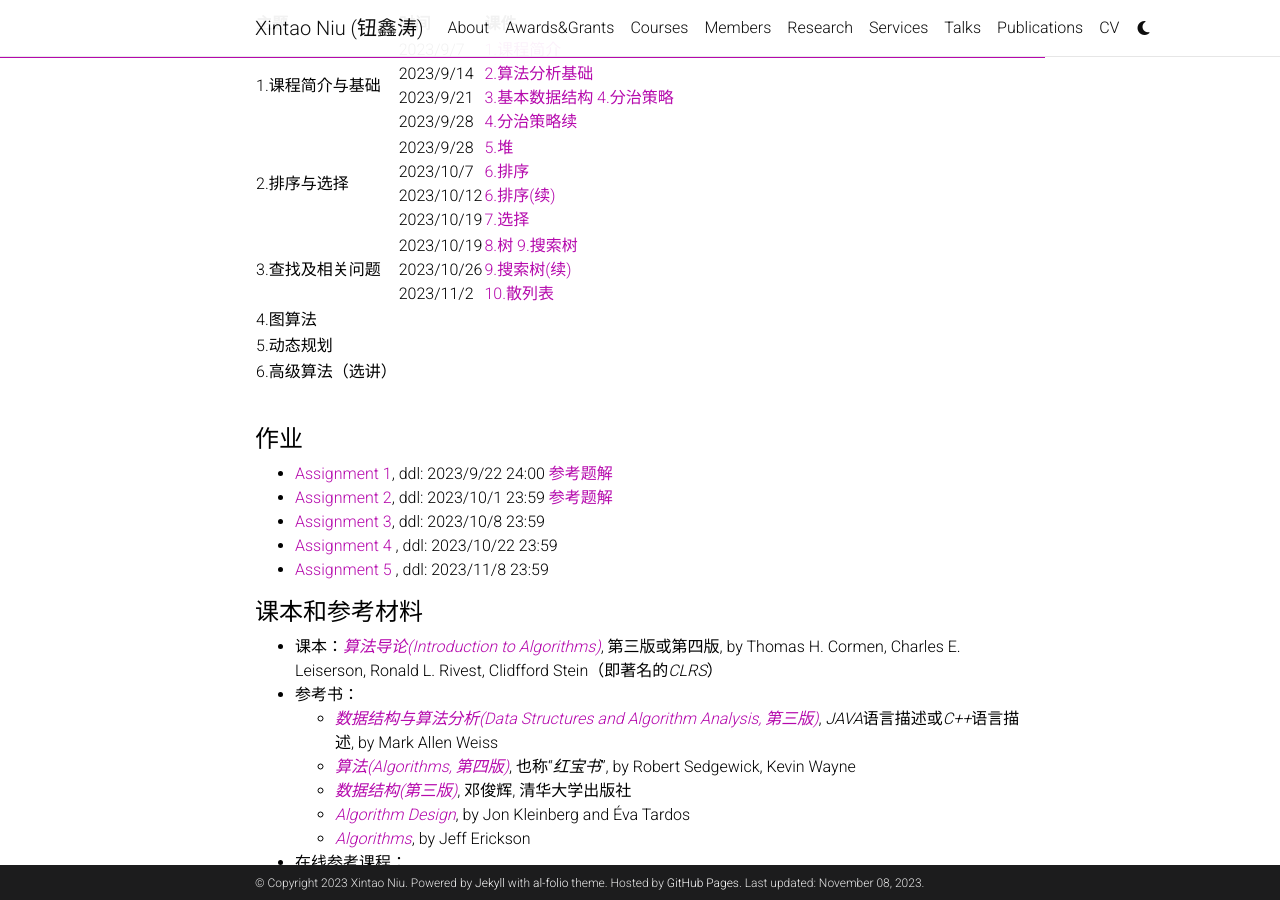
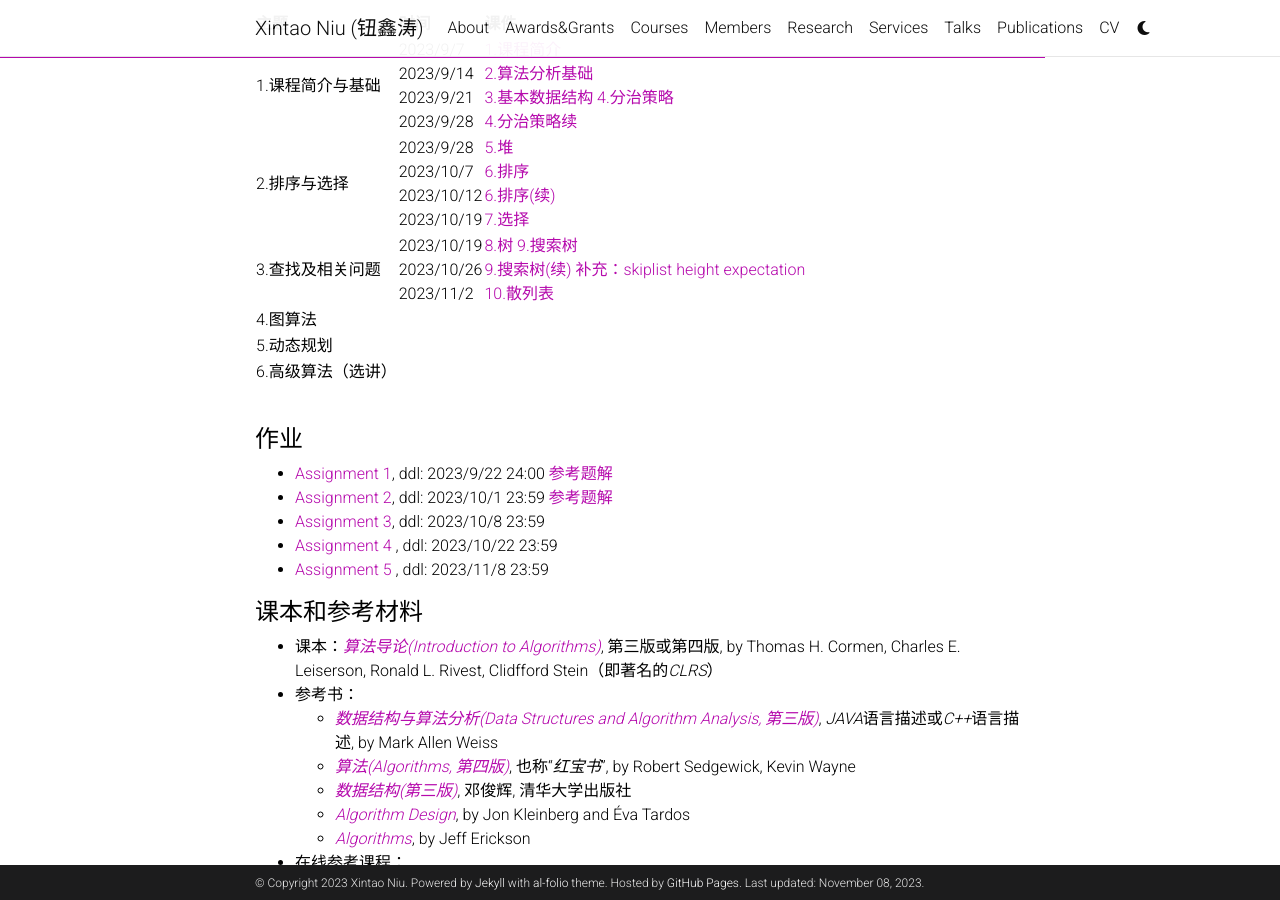
Before and after one commit to niuxintao/niuxintao.github.io, a Jekyll site: the page built from _courses/2023Fall-DS.md, in a window 1280 px wide and 900 px high, scrolled down 2178 px. Built offline with Jekyll 4.4.1, drawn with Linux system fonts in a browser that asks for light colours; comment, search, counter and statistics services are not loaded; a style sheet for code colours, icons or effects is not loaded.

Commit message:
add skiplist height exp

```diff
--- a/_courses/2023Fall-DS.md
+++ b/_courses/2023Fall-DS.md
@@ -89,7 +89,7 @@
 | ------------------ | -------------------------------------------------------- | ------------------------------------------------------------ |
 | 1.课程简介与基础   | 2023/9/7<br>2023/9/14<br />2023/9/21<br />2023/9/28      | [1.课程简介](/assets/pdf/2023Fall-DS/1.课程简介.pdf)<br>[2.算法分析基础](/assets/pdf/2023Fall-DS/2.算法分析基础.pdf)<br /> [3.基本数据结构](/assets/pdf/2023Fall-DS/3.基本数据结构.pdf)  [4.分治策略](/assets/pdf/2023Fall-DS/4.分治策略.pdf)<br /> [4.分治策略续](/assets/pdf/2023Fall-DS/4.分治策略续.pdf) |
 | 2.排序与选择       | 2023/9/28<br />2023/10/7<br />2023/10/12<br />2023/10/19 | [5.堆](/assets/pdf/2023Fall-DS/5.堆.pdf)<br /> [6.排序](/assets/pdf/2023Fall-DS/6.排序.pdf)<br /> [6.排序(续)](/assets/pdf/2023Fall-DS/6.排序(续).pdf)<br /> [7.选择](/assets/pdf/2023Fall-DS/7.选择.pdf) |
-| 3.查找及相关问题   | 2023/10/19<br />2023/10/26<br />2023/11/2                | [8.树](/assets/pdf/2023Fall-DS/8.树.pdf) [9.搜索树](/assets/pdf/2023Fall-DS/9.搜索树.pdf)<br /> [9.搜索树(续)](/assets/pdf/2023Fall-DS/9.搜索树(续).pdf)<br /> [10.散列表](/assets/pdf/2023Fall-DS/10.散列表.pdf) |
+| 3.查找及相关问题   | 2023/10/19<br />2023/10/26<br />2023/11/2                | [8.树](/assets/pdf/2023Fall-DS/8.树.pdf) [9.搜索树](/assets/pdf/2023Fall-DS/9.搜索树.pdf)<br /> [9.搜索树(续)](/assets/pdf/2023Fall-DS/9.搜索树(续).pdf)  [补充：skiplist height expectation](/assets/pdf/2023Fall-DS/skiplist height expectation.pdf)<br /> [10.散列表](/assets/pdf/2023Fall-DS/10.散列表.pdf) |
 | 4.图算法           |                                                          |                                                              |
 | 5.动态规划         |                                                          |                                                              |
 | 6.高级算法（选讲） |                                                          |                                                              |
```
Also changed, not shown: 1 other file.
